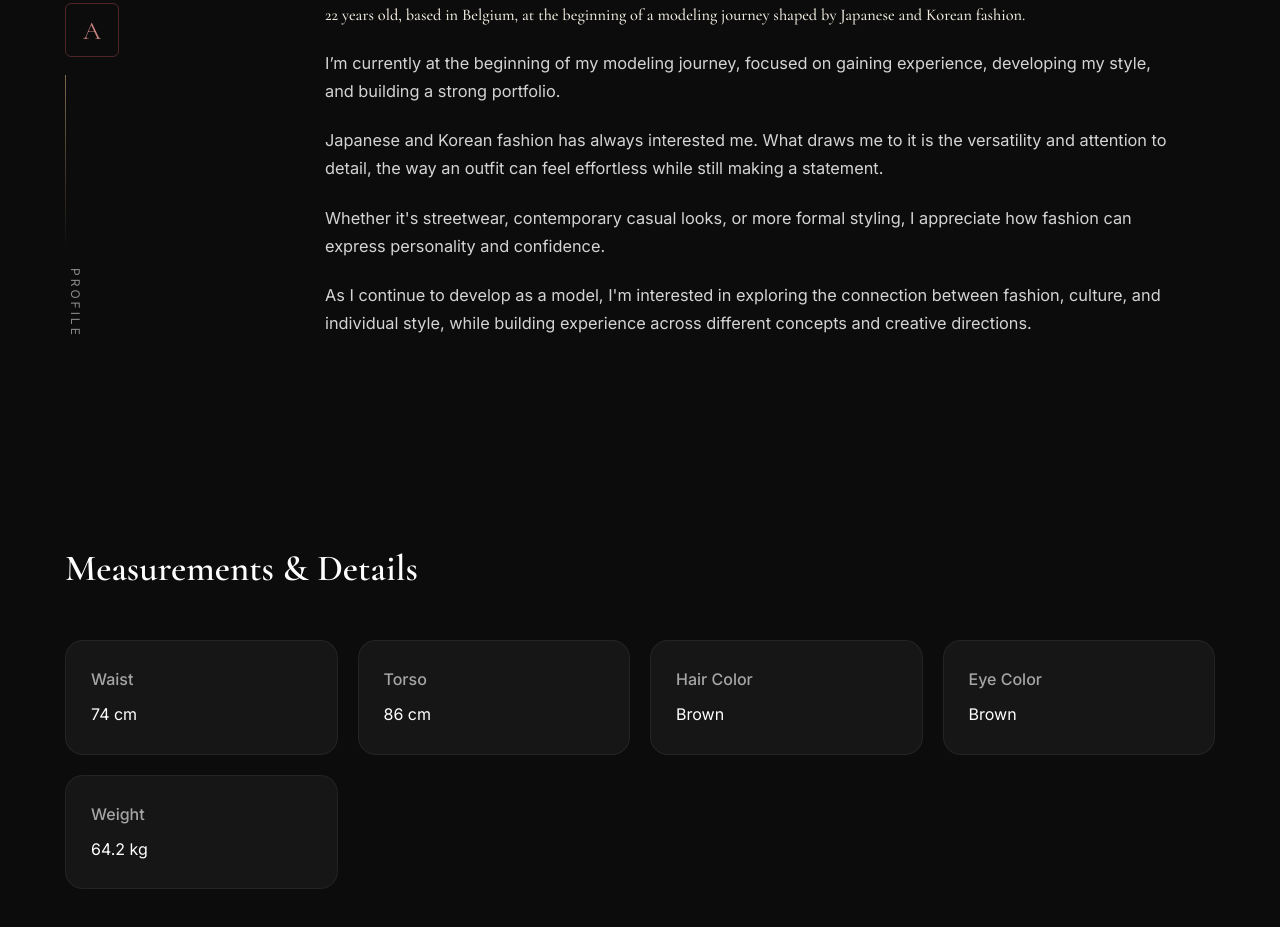
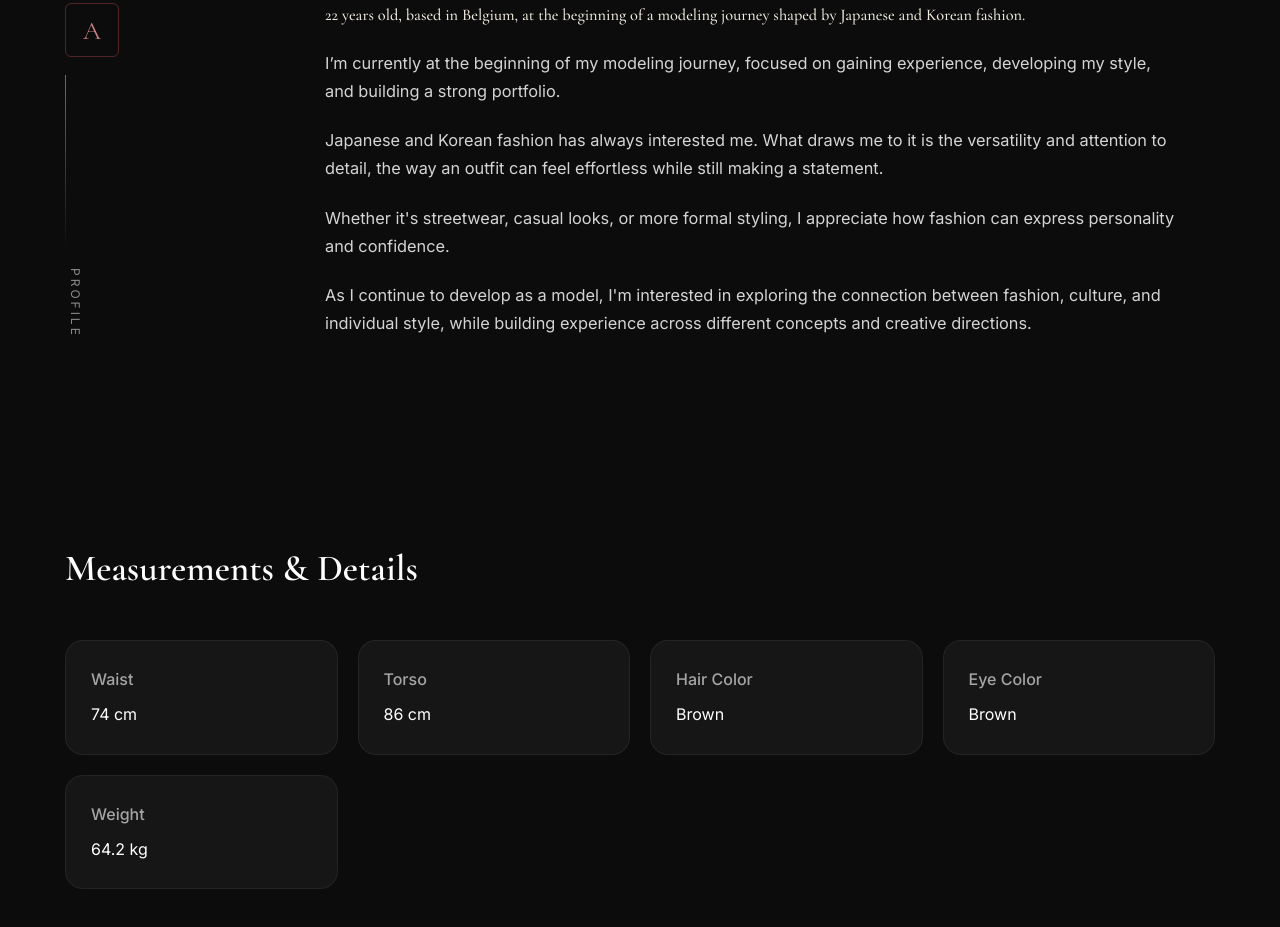
Before and after one commit to Dait016/AxelJPortfolio, a plain HTML site: page index.html in a window 1280 px wide. Shown: the part 3983-4910 px from the top of the page. Drawn offline with nearby package versions, Linux system fonts and the light colour scheme.

Commit message:
Remove 'contemporary' from fashion description

```diff
--- a/index.html
+++ b/index.html
@@ -742,7 +742,7 @@ footer{
             </p>
 
             <p data-i18n="about.p3">
-                Whether it's streetwear, contemporary casual looks, or more formal styling, I appreciate how fashion can express personality and confidence.
+                Whether it's streetwear, casual looks, or more formal styling, I appreciate how fashion can express personality and confidence.
             </p>
 
             <p data-i18n="about.p4">
```
